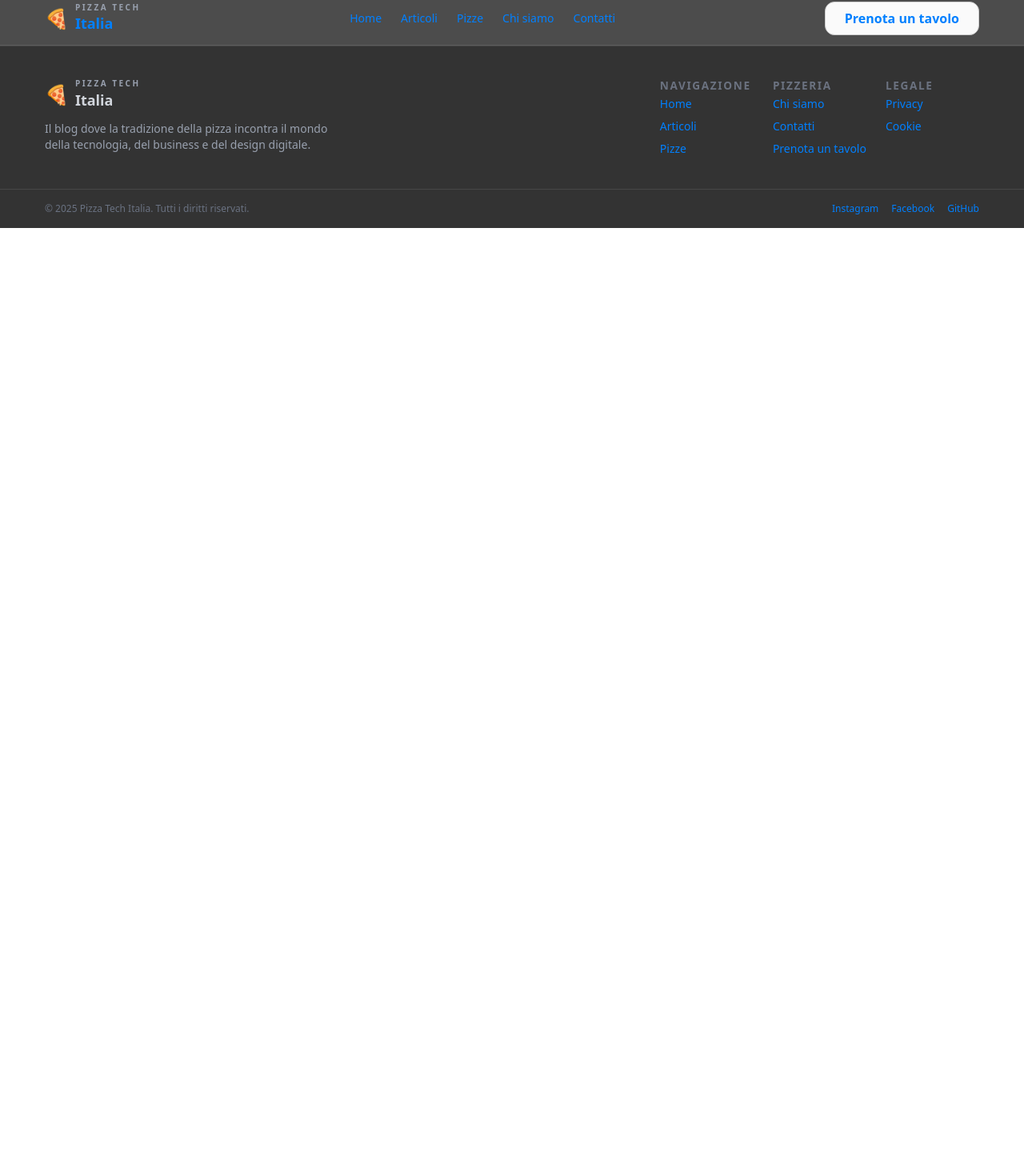
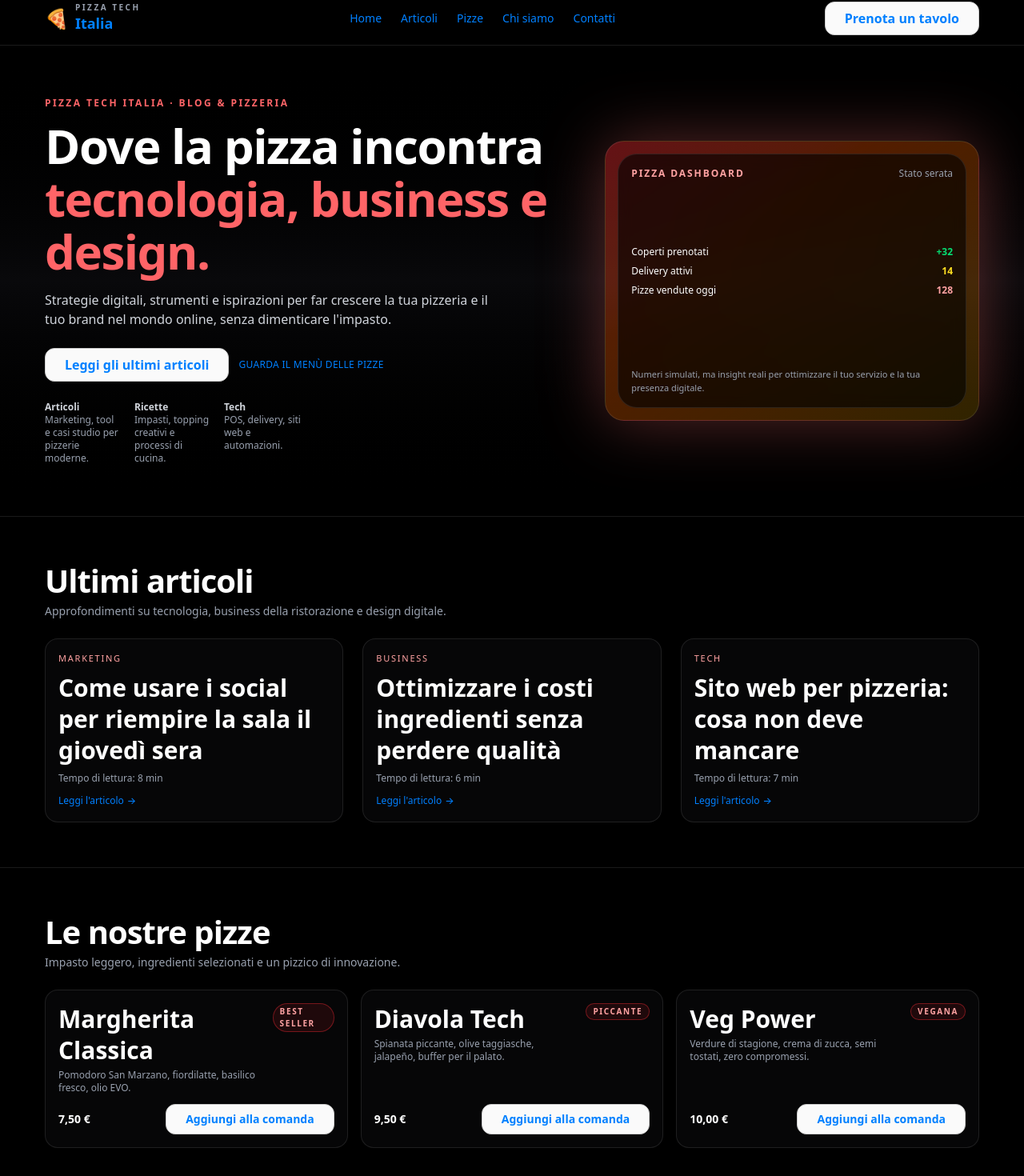
Before and after one commit to StefaniaSgreva/blog-react-vite, a React (Vite) app: page / in a window 1280 px wide. Shown: the part 10-1480 px from the top of the page at 80% size. Before the commit the page ends 800 px from the top, so only its background shows below. Built offline with nearby package versions, Linux system fonts and the light colour scheme.

Commit message:
feat(ui): add Pizza Tech homepage layout

```diff
--- a/src/App.jsx
+++ b/src/App.jsx
@@ -1,12 +1,18 @@
 import TheHeader from "./components/TheHeader"
 import TheFooter from "./components/TheFooter"
+import HomePage from "./pages/HomePage";
 
 function App() {
 
   return (
     <>
-      <TheHeader />
-      <TheFooter />
+      <div className="min-h-screen bg-black text-white flex flex-col">
+        <TheHeader />
+        <main className="flex-1">
+          <HomePage />
+        </main>
+        <TheFooter />
+      </div>
     </>
   )
 }
--- /dev/null
+++ b/src/components/HeroSection.jsx
@@ -0,0 +1,83 @@
+export default function HeroSection() {
+  return (
+    <div className="grid gap-8 md:grid-cols-[minmax(0,2fr)_minmax(0,1.4fr)] items-center">
+      <div>
+        <p className="text-xs font-semibold uppercase tracking-[0.2em] text-red-400">
+          Pizza Tech Italia · Blog & Pizzeria
+        </p>
+        <h1
+          id="hero-heading"
+          className="mt-3 text-3xl md:text-5xl font-extrabold tracking-tight"
+        >
+          Dove la pizza incontra
+          <span className="block text-red-400">
+            tecnologia, business e design.
+          </span>
+        </h1>
+        <p className="mt-4 text-sm md:text-base text-gray-300 max-w-xl">
+          Strategie digitali, strumenti e ispirazioni per far crescere la tua pizzeria
+          e il tuo brand nel mondo online, senza dimenticare l&apos;impasto.
+        </p>
+
+        <div className="mt-6 flex flex-wrap items-center gap-3">
+          <a href="#blog">
+            <button type="button">
+              Leggi gli ultimi articoli
+            </button>
+          </a>
+          <a
+            href="#pizze"
+            className="text-xs font-medium uppercase tracking-wide text-gray-300 hover:text-white"
+          >
+            Guarda il menù delle pizze
+          </a>
+        </div>
+
+        <dl className="mt-6 grid grid-cols-3 gap-4 text-xs text-gray-400 max-w-xs">
+          <div>
+            <dt className="font-semibold text-gray-300">Articoli</dt>
+            <dd>Marketing, tool e casi studio per pizzerie moderne.</dd>
+          </div>
+          <div>
+            <dt className="font-semibold text-gray-300">Ricette</dt>
+            <dd>Impasti, topping creativi e processi di cucina.</dd>
+          </div>
+          <div>
+            <dt className="font-semibold text-gray-300">Tech</dt>
+            <dd>POS, delivery, siti web e automazioni.</dd>
+          </div>
+        </dl>
+      </div>
+
+      <div className="relative">
+        <div className="aspect-[4/3] w-full rounded-3xl border border-white/10 bg-gradient-to-br from-red-500/40 via-orange-500/30 to-yellow-500/20 shadow-[0_0_80px_rgba(248,113,113,0.35)]" />
+        <div className="absolute inset-4 rounded-3xl border border-white/10 bg-black/60 backdrop-blur flex flex-col justify-between p-4">
+          <div className="flex items-center justify-between text-xs text-gray-300">
+            <span className="font-semibold uppercase tracking-[0.16em] text-red-300">
+              Pizza Dashboard
+            </span>
+            <span className="text-gray-400">Stato serata</span>
+          </div>
+          <div className="space-y-2 text-xs">
+            <div className="flex items-center justify-between">
+              <span>Coperti prenotati</span>
+              <span className="font-semibold text-green-400">+32</span>
+            </div>
+            <div className="flex items-center justify-between">
+              <span>Delivery attivi</span>
+              <span className="font-semibold text-yellow-300">14</span>
+            </div>
+            <div className="flex items-center justify-between">
+              <span>Pizze vendute oggi</span>
+              <span className="font-semibold text-red-300">128</span>
+            </div>
+          </div>
+          <p className="mt-2 text-[11px] text-gray-400">
+            Numeri simulati, ma insight reali per ottimizzare il tuo servizio e la tua
+            presenza digitale.
+          </p>
+        </div>
+      </div>
+    </div>
+  );
+}
--- /dev/null
+++ b/src/components/PizzasList.jsx
@@ -0,0 +1,58 @@
+const MOCK_PIZZAS = [
+  {
+    id: 1,
+    name: "Margherita Classica",
+    description: "Pomodoro San Marzano, fiordilatte, basilico fresco, olio EVO.",
+    price: "7,50 €",
+    badge: "Best seller",
+  },
+  {
+    id: 2,
+    name: "Diavola Tech",
+    description: "Spianata piccante, olive taggiasche, jalapeño, buffer per il palato.",
+    price: "9,50 €",
+    badge: "Piccante",
+  },
+  {
+    id: 3,
+    name: "Veg Power",
+    description: "Verdure di stagione, crema di zucca, semi tostati, zero compromessi.",
+    price: "10,00 €",
+    badge: "Vegana",
+  },
+];
+
+export default function PizzasList() {
+  return (
+    <div className="grid gap-4 md:grid-cols-2 lg:grid-cols-3">
+      {MOCK_PIZZAS.map((pizza) => (
+        <article
+          key={pizza.id}
+          className="flex flex-col justify-between rounded-2xl border border-white/10 bg-zinc-950/70 p-4 transition hover:border-red-500/60 hover:bg-zinc-900/80"
+        >
+          <header className="flex items-start justify-between gap-3">
+            <div>
+              <h3 className="text-sm font-semibold text-white">
+                {pizza.name}
+              </h3>
+              <p className="mt-1 text-xs text-gray-400">
+                {pizza.description}
+              </p>
+            </div>
+            {pizza.badge && (
+              <span className="inline-flex items-center rounded-full border border-red-500/40 bg-red-500/10 px-2 py-0.5 text-[10px] font-semibold uppercase tracking-[0.16em] text-red-300">
+                {pizza.badge}
+              </span>
+            )}
+          </header>
+          <div className="mt-3 flex items-center justify-between text-sm">
+            <span className="font-semibold text-white">{pizza.price}</span>
+            <button type="button">
+              Aggiungi alla comanda
+            </button>
+          </div>
+        </article>
+      ))}
+    </div>
+  );
+}
--- /dev/null
+++ b/src/components/PostsGrid.jsx
@@ -0,0 +1,53 @@
+// In seguito leggerai i dati reali da /public/data/posts-complete.json
+const MOCK_POSTS = [
+  {
+    id: 1,
+    title: "Come usare i social per riempire la sala il giovedì sera",
+    category: "Marketing",
+    readTime: "8 min",
+  },
+  {
+    id: 2,
+    title: "Ottimizzare i costi ingredienti senza perdere qualità",
+    category: "Business",
+    readTime: "6 min",
+  },
+  {
+    id: 3,
+    title: "Sito web per pizzeria: cosa non deve mancare",
+    category: "Tech",
+    readTime: "7 min",
+  },
+];
+
+export default function PostsGrid() {
+  return (
+    <div className="grid gap-6 md:grid-cols-3">
+      {MOCK_POSTS.map((post) => (
+        <article
+          key={post.id}
+          className="group rounded-2xl border border-white/10 bg-zinc-950/70 p-4 transition hover:border-red-500/60 hover:bg-zinc-900/80"
+        >
+          <p className="text-[11px] font-medium uppercase tracking-[0.16em] text-red-300">
+            {post.category}
+          </p>
+          <h3 className="mt-2 text-base font-semibold leading-snug group-hover:text-white">
+            {post.title}
+          </h3>
+          <p className="mt-2 text-xs text-gray-400">
+            Tempo di lettura: {post.readTime}
+          </p>
+          <a
+            href="#"
+            className="mt-3 inline-flex items-center text-xs font-medium text-red-300 hover:text-red-200"
+          >
+            Leggi l&apos;articolo
+            <span className="ml-1" aria-hidden="true">
+              →
+            </span>
+          </a>
+        </article>
+      ))}
+    </div>
+  );
+}
--- /dev/null
+++ b/src/pages/HomePage.jsx
@@ -0,0 +1,76 @@
+import HeroSection from "../components/HeroSection";
+import PostsGrid from "../components/PostsGrid";
+import PizzasList from "../components/PizzasList";
+
+export default function HomePage() {
+  return (
+    <>
+      {/* Hero */}
+      <section
+        id="home"
+        aria-labelledby="hero-heading"
+        className="border-b border-white/10 bg-gradient-to-b from-black via-zinc-950 to-black"
+      >
+        <div className="page-container py-12 md:py-16">
+          <HeroSection />
+        </div>
+      </section>
+
+      {/* Blog */}
+      <section
+        id="blog"
+        aria-labelledby="blog-heading"
+        aria-label="Sezione ultimi articoli del blog"
+        className="border-b border-white/10 bg-black"
+      >
+        <div className="page-container py-10 md:py-14">
+          <header className="flex flex-col gap-2 md:flex-row md:items-end md:justify-between">
+            <div>
+              <h2
+                id="blog-heading"
+                className="text-2xl md:text-3xl font-bold tracking-tight"
+              >
+                Ultimi articoli
+              </h2>
+              <p className="mt-1 text-sm text-gray-400">
+                Approfondimenti su tecnologia, business della ristorazione e design digitale.
+              </p>
+            </div>
+          </header>
+
+          <div className="mt-6">
+            <PostsGrid />
+          </div>
+        </div>
+      </section>
+
+      {/* Pizze */}
+      <section
+        id="pizze"
+        aria-labelledby="pizze-heading"
+        aria-label="Sezione menù delle pizze"
+        className="bg-black"
+      >
+        <div className="page-container py-10 md:py-14">
+          <header className="flex flex-col gap-2 md:flex-row md:items-end md:justify-between">
+            <div>
+              <h2
+                id="pizze-heading"
+                className="text-2xl md:text-3xl font-bold tracking-tight"
+              >
+                Le nostre pizze
+              </h2>
+              <p className="mt-1 text-sm text-gray-400">
+                Impasto leggero, ingredienti selezionati e un pizzico di innovazione.
+              </p>
+            </div>
+          </header>
+
+          <div className="mt-6">
+            <PizzasList />
+          </div>
+        </div>
+      </section>
+    </>
+  );
+}
```
